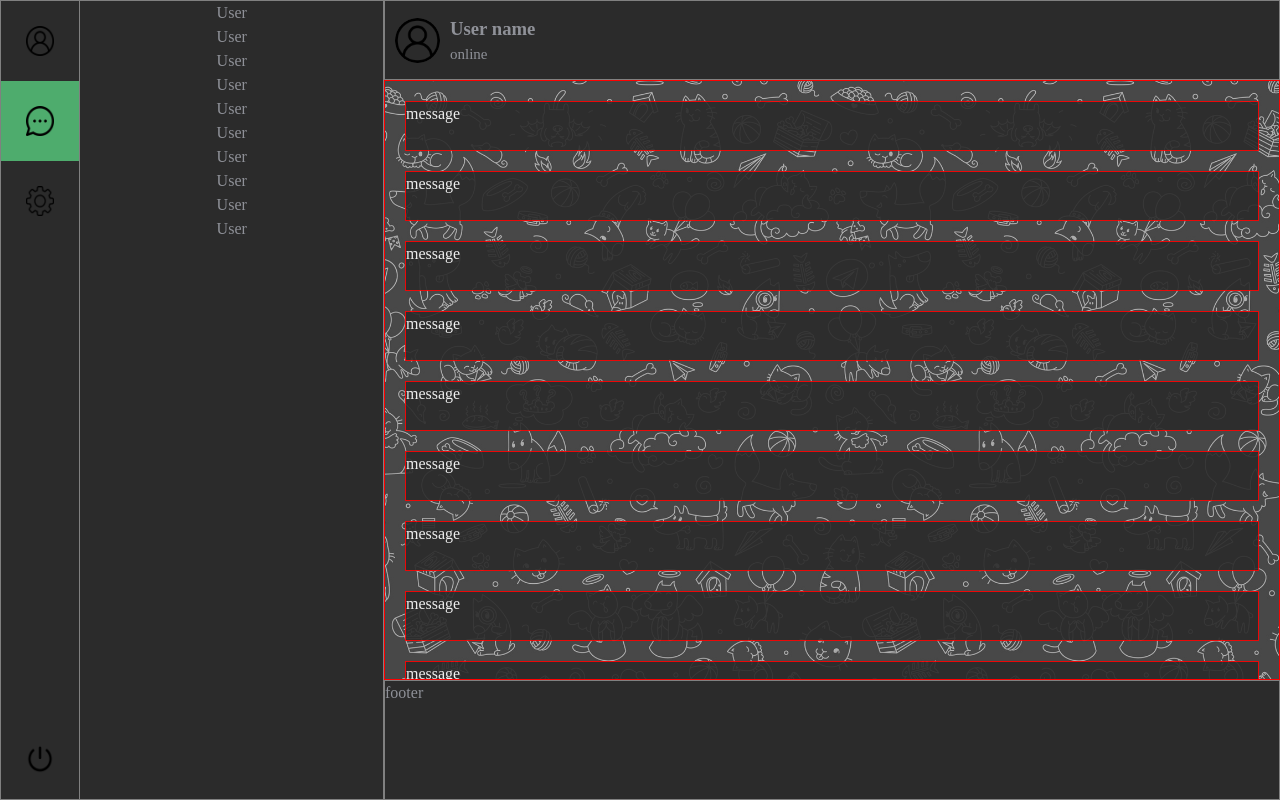
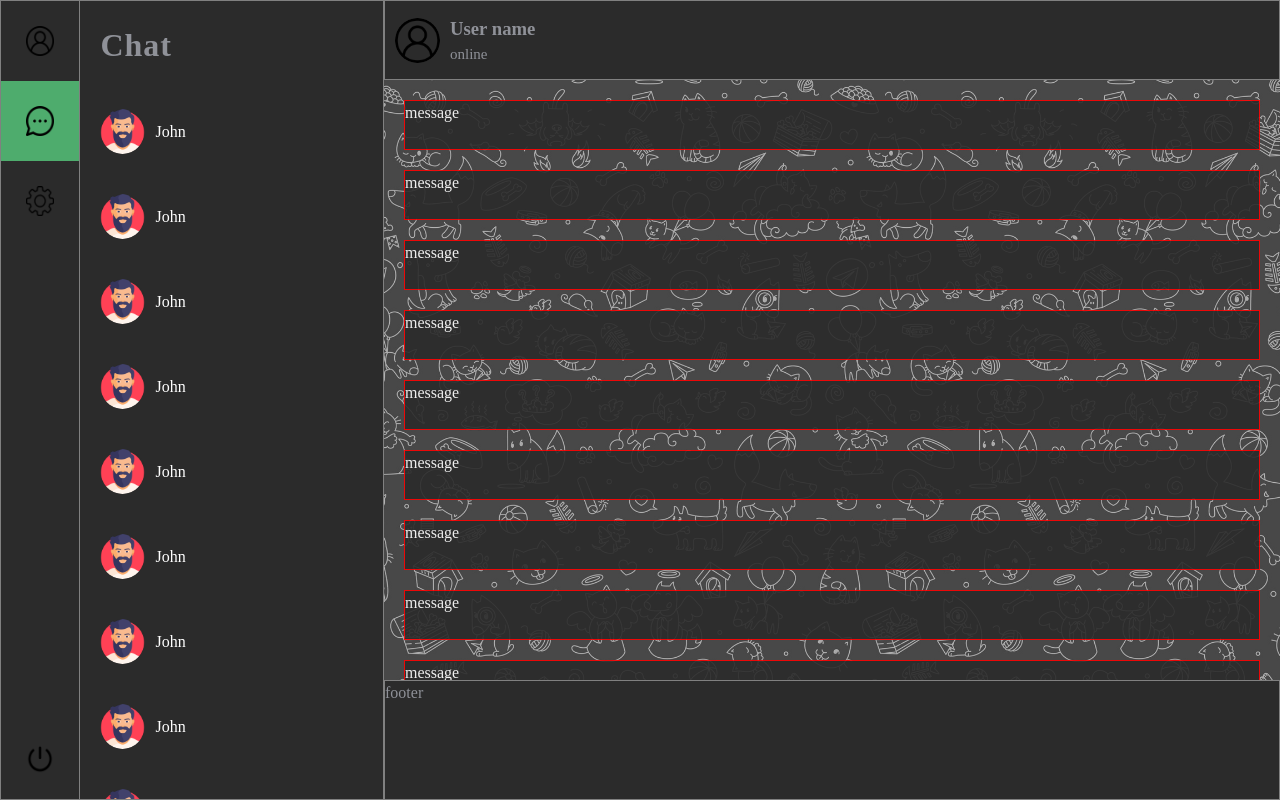
Before and after one commit to kwin64/chat, a React (Create React App) app: page /chat in a window 1280 px wide. Built offline with nearby package versions, Linux system fonts and the light colour scheme; the HTML template or start-up script is replaced by a standard one.

Commit message:
feat: user list

```diff
--- a/src/components/user/User.jsx
+++ b/src/components/user/User.jsx
@@ -1,6 +1,15 @@
 import React from 'react'
 
 const User = ({ user }) => {
-	return <div>{user}</div>
+	return (
+		<div className='user__container'>
+			<img
+				className='user__avatar'
+				src={user.avatar}
+				alt='avatar'
+			/>
+			<span className='user__name'>{user.name}</span>
+		</div>
+	)
 }
 export default User
--- a/src/page/main/Main.jsx
+++ b/src/page/main/Main.jsx
@@ -1,6 +1,7 @@
 import react from 'react'
 import { useNavigate } from 'react-router-dom'
 import bgChat from '../../assets/bgChat.jpeg'
+import avatar from '../../assets/man2.png'
 import logout from '../../assets/logout.png'
 import Header from '../../components/header/Header'
 import Message from '../../components/message/Message'
@@ -10,7 +11,7 @@ import User from '../../components/user/User'
 import { sidebarItems } from '../../utils/consts'
 import './Main.scss'
 
-const arrUsers = Array(10).fill('User')
+const arrUsers = Array(10).fill({ name: 'John', avatar: avatar })
 const arrMessages = Array(20).fill('message')
 
 export const Main = () => {
@@ -43,13 +44,18 @@ export const Main = () => {
 				</div>
 				<div className='users__main'>
 					{activeItemSidebar === 0 && <Profile />}
-					{activeItemSidebar === 1 &&
-						arrUsers.map((user, index) => (
-							<User
-								key={index}
-								user={user}
-							/>
-						))}
+					{activeItemSidebar === 1 && (
+						<div className='chat__information'>
+							<h1 className='chat__title'>Chat</h1>
+							{arrUsers.map((user, index) => (
+								<User
+									key={index}
+									user={user}
+								/>
+							))}
+						</div>
+					)}
+
 					{activeItemSidebar === 2 && <Settings />}
 				</div>
 			</div>
--- a/src/page/main/Main.scss
+++ b/src/page/main/Main.scss
@@ -51,6 +51,50 @@
 			@include flex($justify: start);
 			width: 100%;
 			height: 100%;
+
+			.chat__information {
+				@include flex($justify: start, $align: start);
+				height: 100%;
+				width: 100%;
+				overflow: scroll;
+				-ms-overflow-style: none;
+				scrollbar-width: none;
+
+				&::-webkit-scrollbar {
+					width: 0;
+					height: 0;
+				}
+
+				.chat__title {
+					letter-spacing: 1px;
+					width: 100%;
+					padding: 20px;
+					position: sticky;
+					top: 0;
+				}
+
+				.user__container {
+					@include flex($direction: row, $align: center, $justify: start);
+					width: 100%;
+					padding: 20px;
+					transition: 0.3s;
+					cursor: pointer;
+
+					&:hover {
+						background-color: #4eac6d;
+					}
+
+					.user__avatar {
+						@include avatar-icon();
+					}
+
+					.user__name {
+						background-color: transparent;
+						color: #fff;
+						margin-left: 10px;
+					}
+				}
+			}
 		}
 	}
 
@@ -68,10 +112,10 @@
 			overflow: scroll;
 			-ms-overflow-style: none;
 			scrollbar-width: none;
-			border: 1px solid red;
 
 			&::-webkit-scrollbar {
 				width: 0;
+				height: 0;
 			}
 		}
 
```
